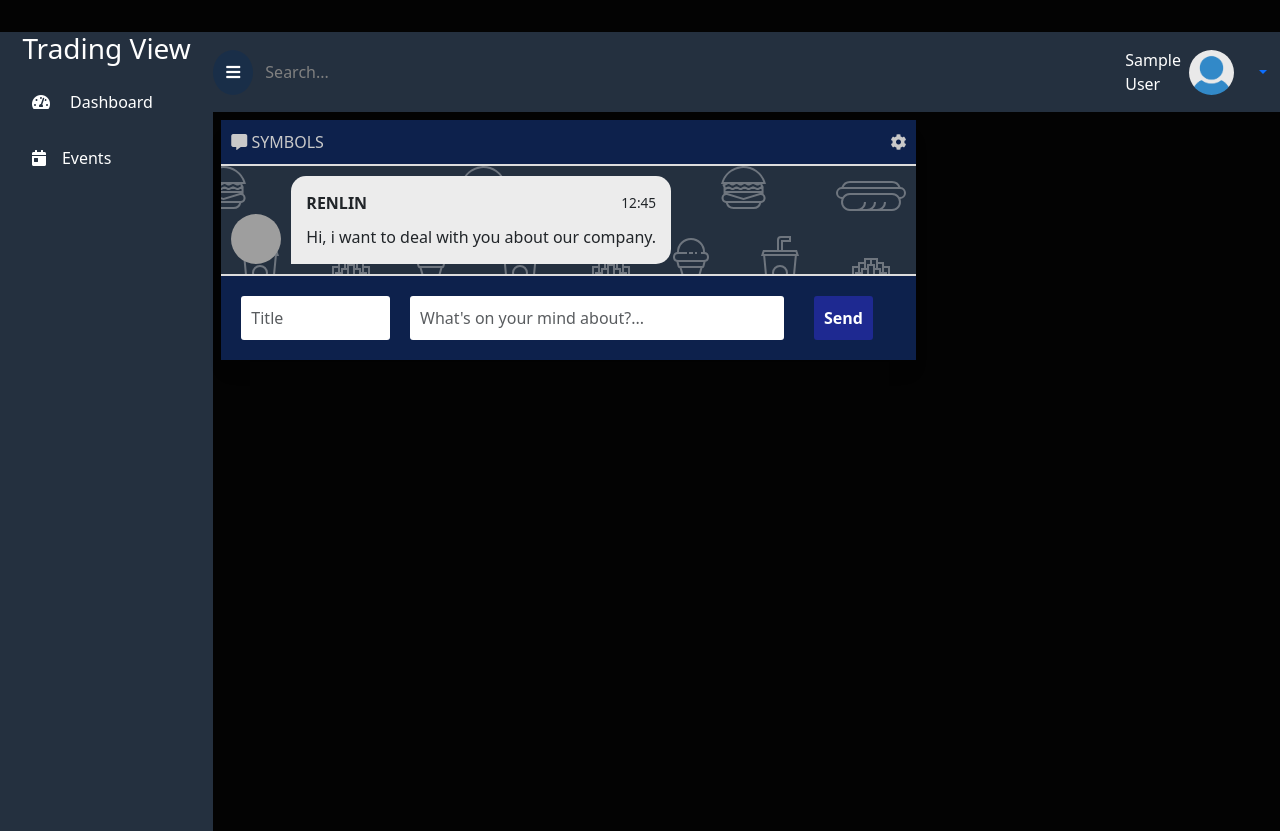
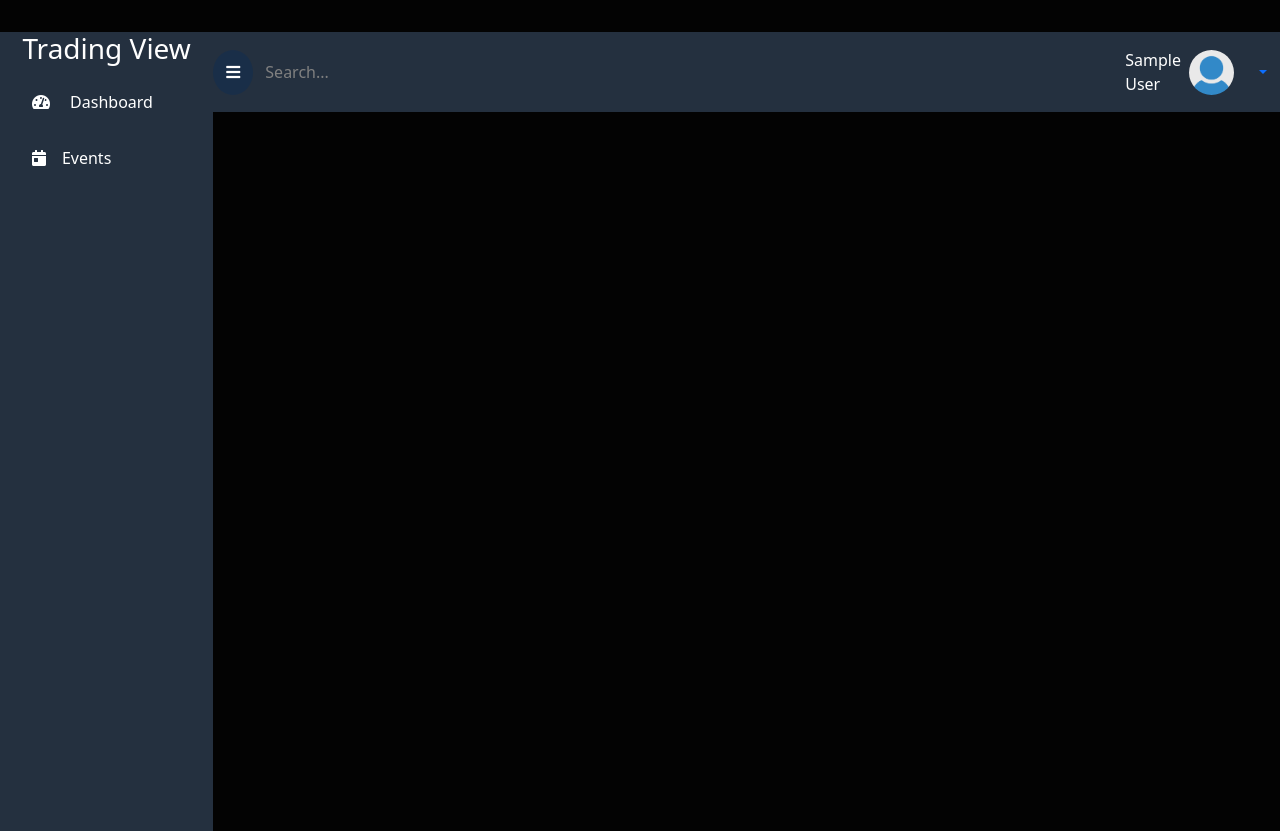
Before and after one commit to scoutifii/tradingviewclone, a Django app: page /dashboard in a window 1280 px wide. Shown: the top 831 px of the page. Run offline with Django 5.2, Linux system fonts and the light colour scheme; the visitor is signed in with stand-in values (Sample User, id 1); data comes from the database, SQL or seed files in the repository; data that the repository does not hold is empty; some libraries are stand-ins or nearby versions; grey boxes are pictures that could not be loaded.

Commit message:
Minor changes updated

```diff
--- a/tradingview/templates/dashboard.html
+++ b/tradingview/templates/dashboard.html
@@ -3,53 +3,6 @@
 
 {% block content %}
 
-    <div class="col col-md-8 col-sm-12 p-2">
-        <div class="chartt h-100 w-100 align-content-center">
-            <section class="msger h-100 w-100">
-                <header class="msger-header">
-                    <div class="msger-header-title">
-                      <i class="fas fa-comment-alt"></i> SYMBOLS
-                    </div>
-                    <div class="msger-header-options">
-                      <span><i class="fas fa-cog"></i></span>
-                    </div>
-                </header>
-                <main class="msger-chat">
-                    <div class="msg left-msg">
-                      <div
-                       class="msg-img"
-                       style="background-image: url(https://image.flaticon.com/icons/svg/327/327779.svg)"
-                      ></div>
 
-                      <div class="msg-bubble">
-                        <div class="msg-info">
-                          <div class="msg-info-name">RENLIN</div>
-                          <div class="msg-info-time">12:45</div>
-                        </div>
-
-                        <div class="msg-text">
-                          Hi, i want to deal with you about our company.
-                        </div>
-                      </div>
-                    </div>
-                </main>
-
-                <form class="form msger-inputarea" action="" method="POST" id="symbol_messages">
-                    {% csrf_token %}
-                    <!-- <input type="hidden" name="symbol_id" value=""> -->
-                    <input type="hidden" name="profile_id" value="{{user_profile.pk}}">
-                    <div class="col-md-3 col-sm-3 col-xs-12">
-                        <input type="text" class="form-control" name="title" value="{{post.title}}" placeholder="Title">
-                    </div>
-                    <div class="col-md-7 col-sm-7 col-xs-12">
-                        <input type="text" class="form-control" name="content" value="{{post.content}}" placeholder="What's on your mind about?...">
-                    </div>
-                    <div class="col-md-2 col-sm-2 col-xs-12">
-                        <button type="submit" class="msger-send-btn">Send</button>
-                    </div>
-                </form>
-            </section>
-        </div>
-    </div>
 
 {% endblock %}
--- a/tradingview/urls.py
+++ b/tradingview/urls.py
@@ -17,8 +17,6 @@ urlpatterns = [
     path('market', views.market, name='market'),
     path('symbol/<str:symbol>', views.symbol, name='symbol'),
     path('autosuggest', views.autosuggest, name='autosuggest'),
-    # path('post-list', PostView.as_view(), name='post-list'),
-    # path('comments/<str:pk>', CommentView.as_view(), name='comments'),
     path('create-post/<int:pk>', views.create_post, name='create-post'),
     path('market/<str:symbol>', SymbolChartView.as_view(template_name='chart.html'), name='market'),
     path('get-symbol-id/<str:symbol>', views.get_symbol_id, name='get-symbol-id'),
```
Also changed, not shown: tradingview/api.py (deleted, +0 -102 lines), tradingview_clone/settings.py (+7 -14 lines), 1 other file.
